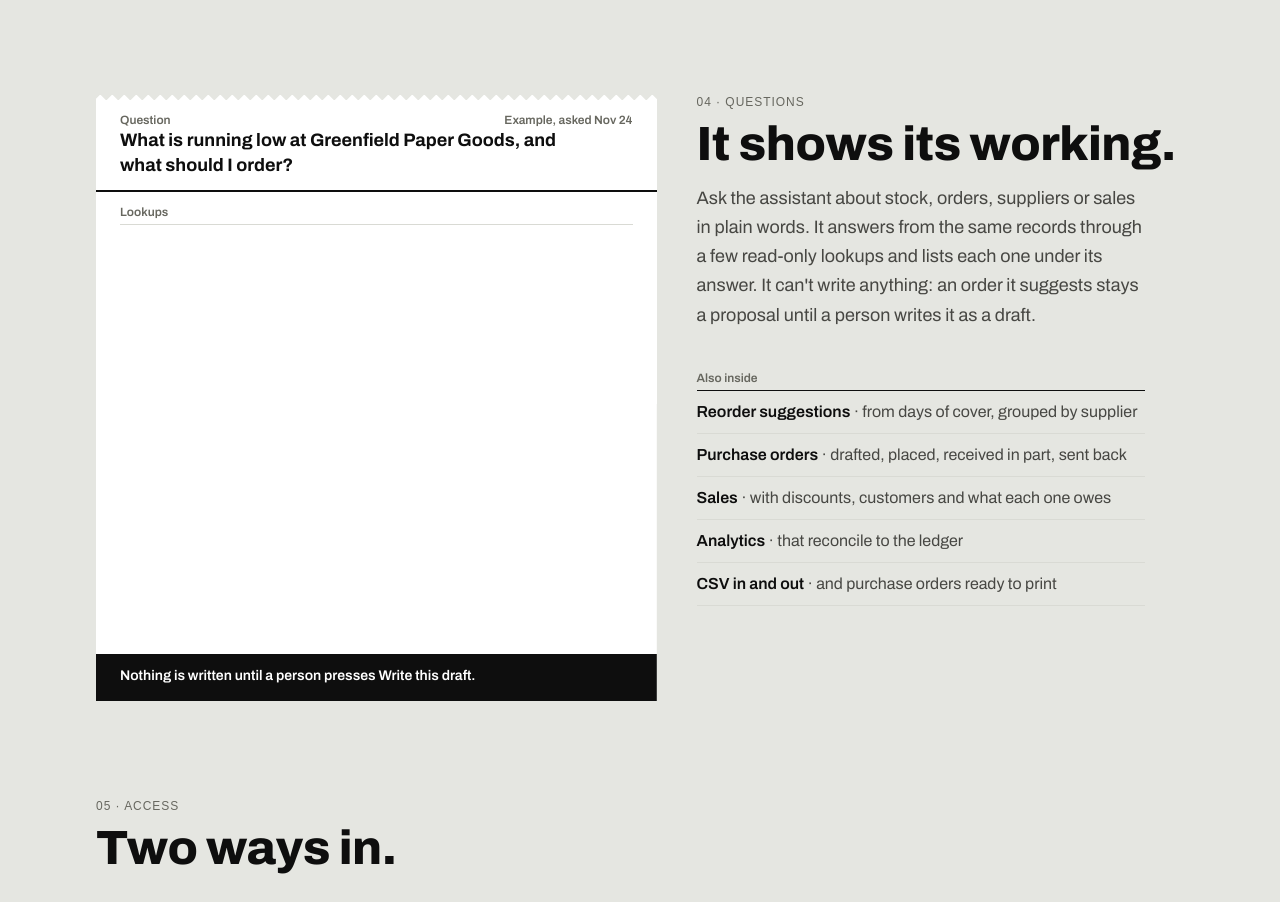
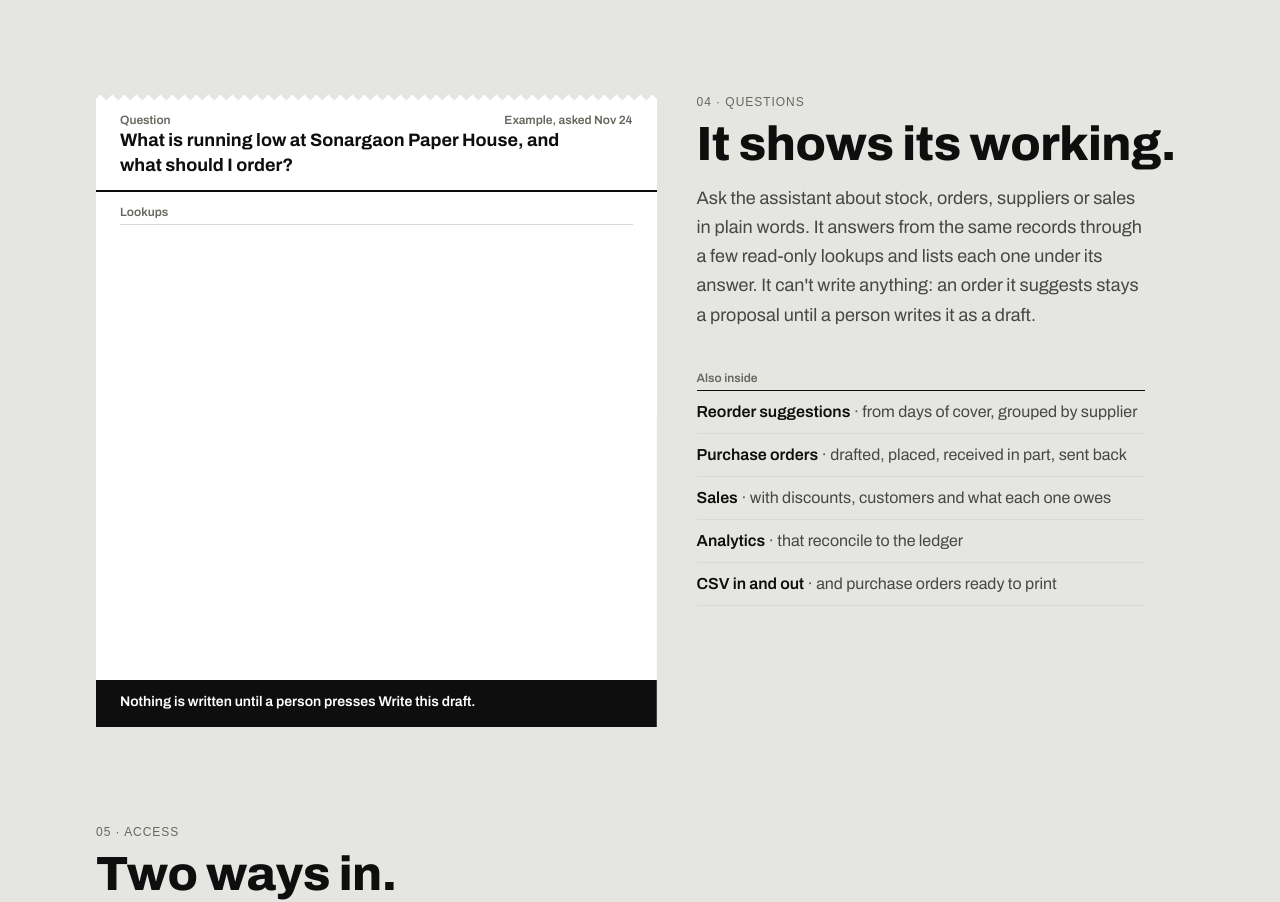
Before and after one commit to SamisDone/StockTake, a Next.js app: page / in a window 1280 px wide. Shown: the part 2471-3373 px from the top of the page. Built offline with nearby package versions, Linux system fonts and the light colour scheme; a web font is replaced by a local one.

Commit message:
Retake the landing page's assistant exchange on the new demo data
Asked again of the live demo about Sonargaon Paper House and pasted word for
word, now that the seed's suppliers are Bangladeshi.

```diff
--- a/src/app/(marketing)/ask-example.ts
+++ b/src/app/(marketing)/ask-example.ts
@@ -1,7 +1,7 @@
 /**
  * One real exchange with the assistant, printed on the landing page as it happened.
  *
- * Asked of the live demo as the admin on 2026-11-24 (Worker version 31aea291, model
+ * Asked of the live demo as the admin on 2026-11-24 (Worker version 77ad9a48, model
  * `@cf/zai-org/glm-4.7-flash`), against that morning's demo dataset. The question, the
  * lookups' summaries, the answer and the proposal are copied from the `/api/ask` events
  * word for word; nothing here is written for the page. Retake it, don't edit it: ask the
@@ -12,16 +12,16 @@
 
 export const ASK_EXAMPLE = {
   askedOn: "2026-11-24",
-  question: "What is running low at Greenfield Paper Goods, and what should I order?",
+  question: "What is running low at Sonargaon Paper House, and what should I order?",
   steps: [
-    { tool: "search_products", summary: "Searched products for “Greenfield Paper Goods”: 5 matches" },
-    { tool: "draft_purchase_order", summary: "Proposed an order to Greenfield Paper Goods: 1 line, $1,189.50" },
+    { tool: "search_products", summary: "Searched products for “Sonargaon Paper House”: 5 matches" },
+    { tool: "draft_purchase_order", summary: "Proposed an order to Sonargaon Paper House: 1 line, $936.00" },
   ],
   answer:
-    "Copy paper A4, 500 sheets is running low with only 4 units on hand and will run out today. I've proposed an order for **305 units** from Greenfield Paper Goods at **$1,189.50**.",
+    "Copy paper A4, 500 sheets is out of stock and needs **240** units. Sticky notes, 12 pads will run out on Nov 27 and could use **120** units. Address labels, 300 will run out on Nov 28. I've proposed an order for the out-of-stock copy paper.",
   proposal: {
-    supplierName: "Greenfield Paper Goods",
-    lines: [{ sku: "OFC-PAPER-A4", name: "Copy paper A4, 500 sheets", quantity: 305, unitCostCents: 390, onHand: 4 }],
-    totalCents: 118950,
+    supplierName: "Sonargaon Paper House",
+    lines: [{ sku: "OFC-PAPER-A4", name: "Copy paper A4, 500 sheets", quantity: 240, unitCostCents: 390, onHand: 0 }],
+    totalCents: 93600,
   },
 } as const;
```
